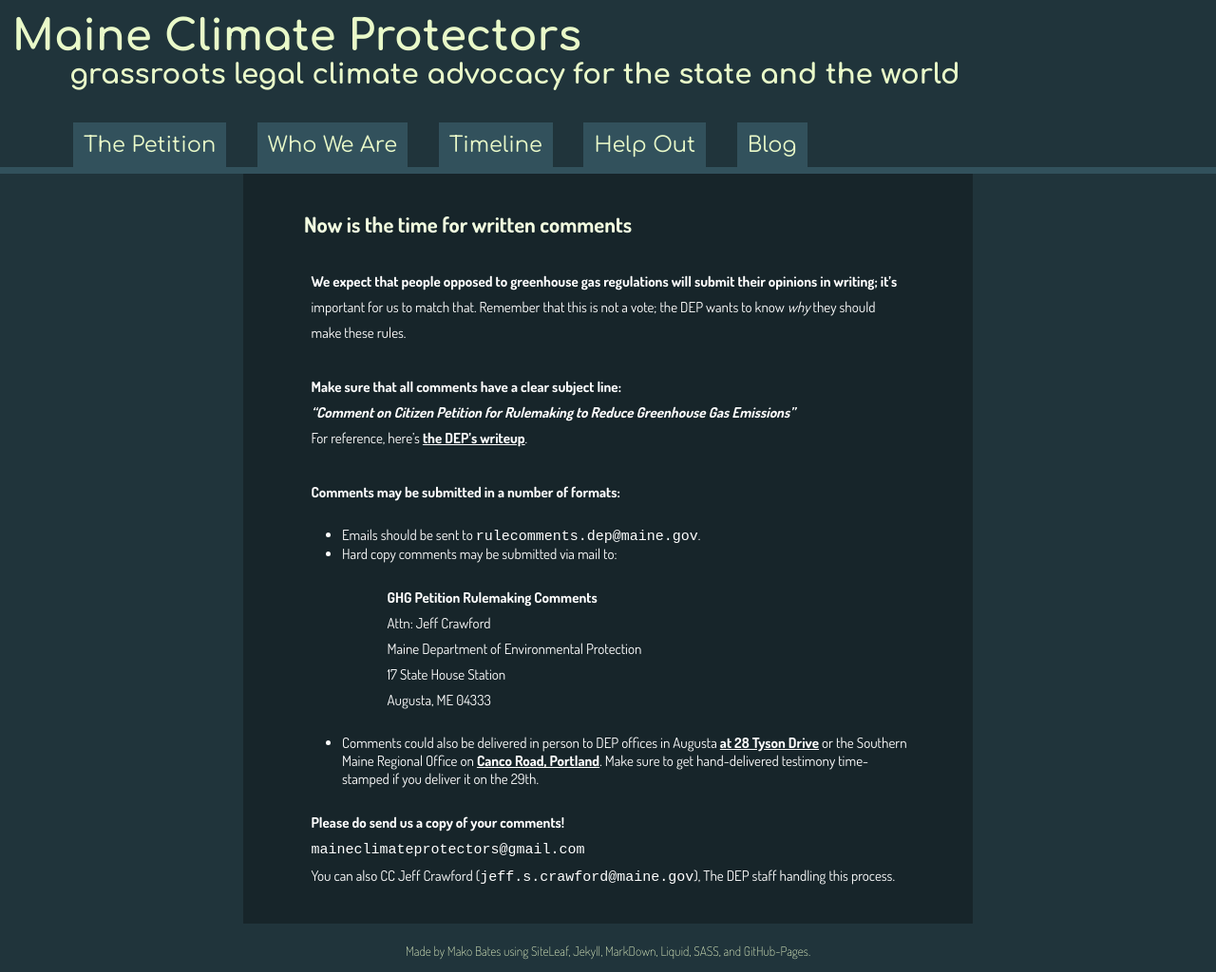
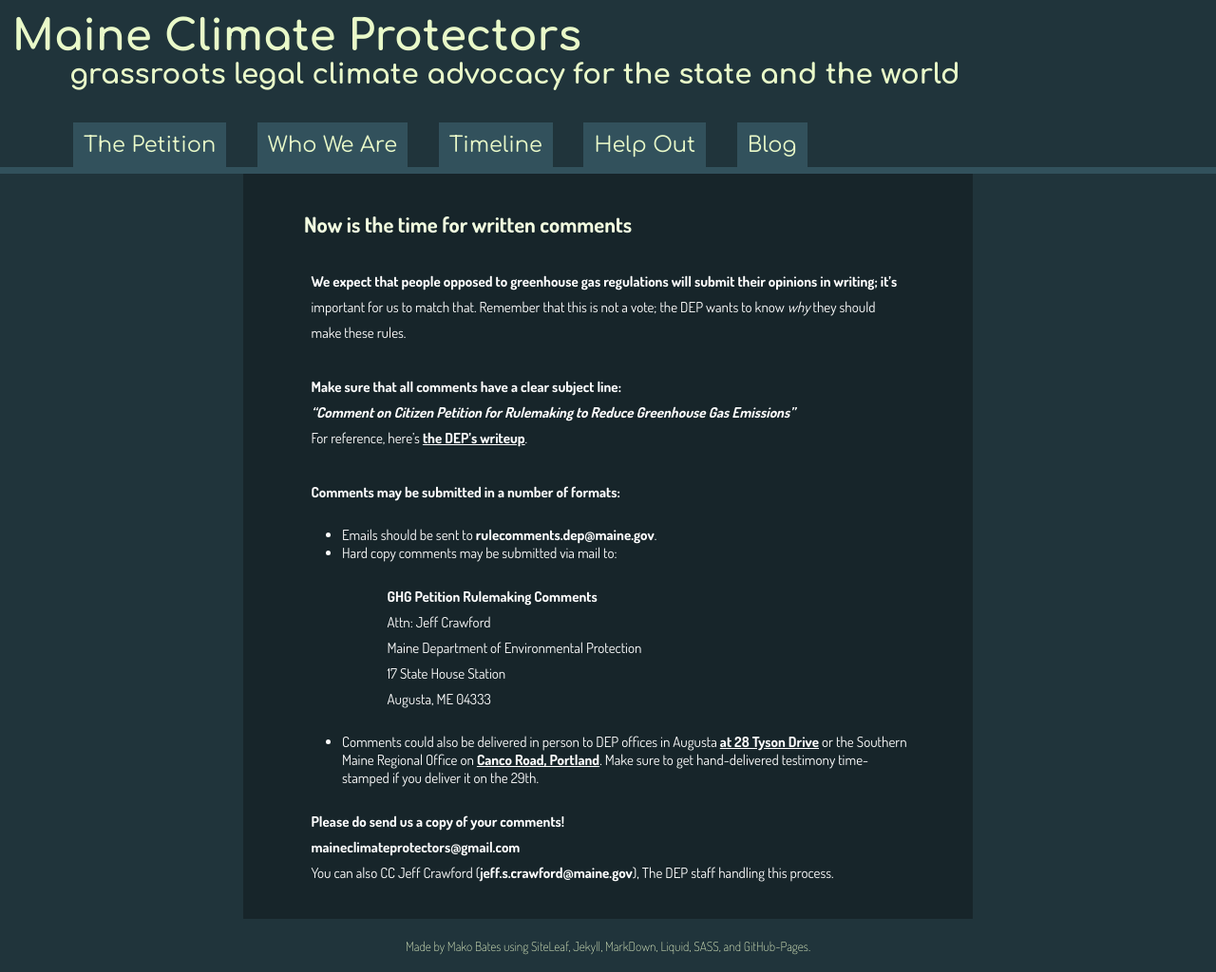
Before and after one commit to ShapeOfMatter/maine-climate-protectors, a Jekyll site: the page built from _posts/2018-05-18-now-is-the-time-for-written-comments.markdown, in a window 1280 px wide. Shown: the whole page at 95% size. Built offline with Jekyll 4.4.1, drawn with Linux system fonts in a browser that asks for light colours.

Commit message:
Updated Now Is The Time For Written Comments

```diff
--- a/_posts/2018-05-18-now-is-the-time-for-written-comments.markdown
+++ b/_posts/2018-05-18-now-is-the-time-for-written-comments.markdown
@@ -10,7 +10,7 @@ Make sure that all comments have a clear subject line:
 For reference, here's [the DEP's writeup](http://www.maine.gov/dep/rules/index.html#794983 "Maine D.E.P.").
 
 Comments may be submitted in a number of formats:
-* Emails should be sent to `rulecomments.dep@maine.gov`.
+* Emails should be sent to **rulecomments.dep@maine.gov**.
 * Hard copy comments may be submitted via mail to:
 > GHG Petition Rulemaking Comments
 > Attn:  Jeff Crawford
@@ -20,5 +20,5 @@ Comments may be submitted in a number of formats:
 * Comments could also be delivered in person to DEP offices in Augusta [at 28 Tyson Drive](http://www.maine.gov/dep/contact/cmro.html "Map to the DEP office") or the Southern Maine Regional Office on [Canco Road, Portland](http://www.maine.gov/dep/contact/smro.html "Map to the DEP office in Portland"). Make sure to get hand-delivered testimony time-stamped if you deliver it on the 29th.
 
 Please do send us a copy of your comments!
-`{{ site.contact_email }}`
-You can also CC Jeff Crawford (`jeff.s.crawford@maine.gov`), The DEP staff handling this process.
+**{{ site.contact_email }}**
+You can also CC Jeff Crawford (**jeff.s.crawford@maine.gov**), The DEP staff handling this process.
```
